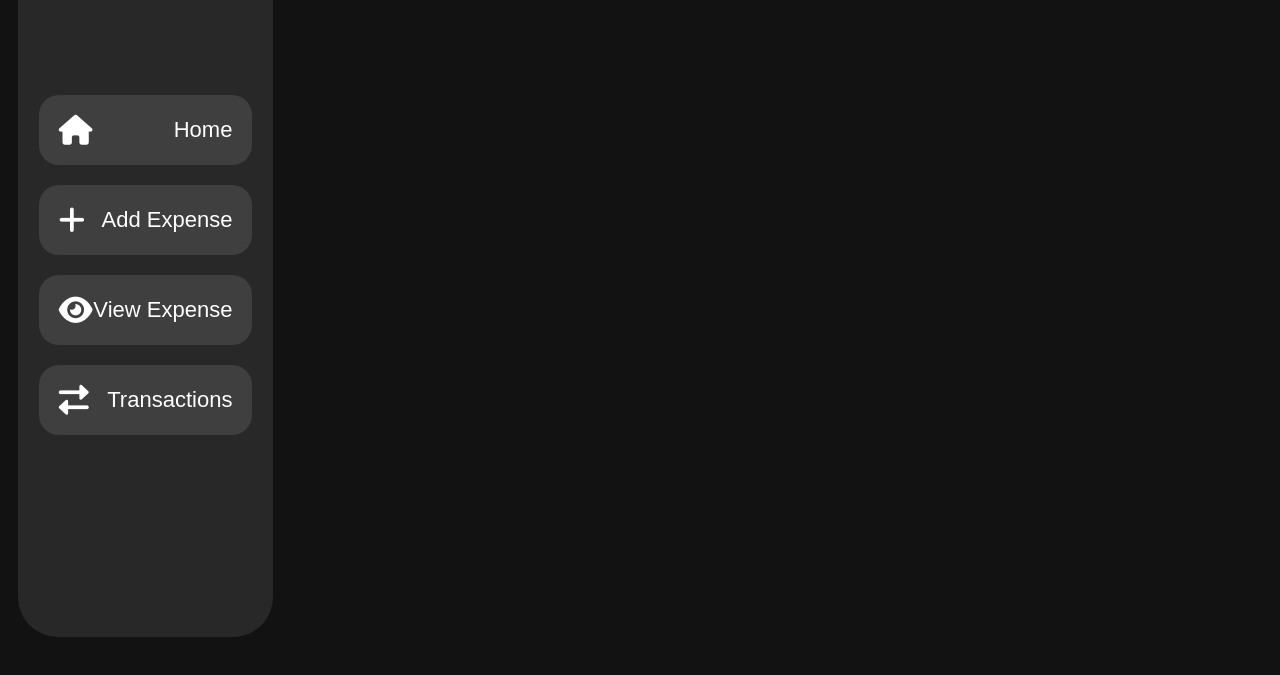
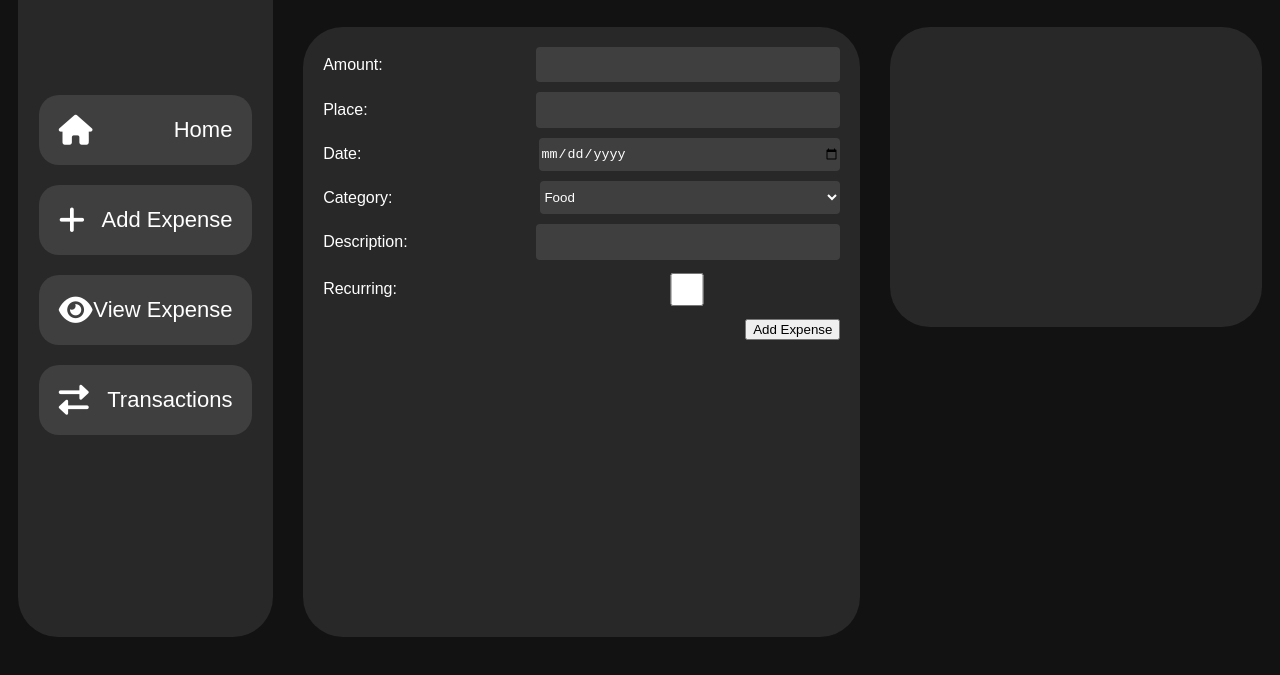
Before and after one commit to Outdatedcandy92/ExpenseTracker, a plain HTML site: page Add_Expenses.html in a window 1280 px wide. Shown: the part 141-816 px from the top of the page. Drawn offline with Linux system fonts and the light colour scheme.

Commit message:
expenses page

```diff
--- a/Add_Expenses.html
+++ b/Add_Expenses.html
@@ -41,7 +41,52 @@
 
 
 
+        <div class="box headbox">
+            <h1>Add Expenses</h1>
+            <hr class="white-line">
+        </div>
 
+
+        <div class="box expense-form">
+            <form class="expense-form">
+                <div class="form-group">
+                    <label for="amount">Amount:</label>
+                    <input type="number" id="amount" name="amount">
+                </div>
+                <div class="form-group">
+                    <label for="place">Place:</label>
+                    <input type="text" id="place" name="place">
+                </div>
+                <div class="form-group">
+                    <label for="date">Date:</label>
+                    <input type="date" id="date" name="date">
+                </div>
+                <div class="form-group">
+                    <label for="category">Category:</label>
+                    <select id="category" name="category">
+                        <option value="food">Food</option>
+                        <option value="transport">Transport</option>
+                        <option value="entertainment">Entertainment</option>
+                        <option value="utilities">Utilities</option>
+                        <option value="other">Other</option>
+                    </select>
+                </div>
+                <div class="form-group">
+                    <label for="description">Description:</label>
+                    <input type="text" id="description" name="description">
+                </div>
+                <div class="form-group">
+                    <label for="recurring">Recurring:</label>
+                    <input type="checkbox" id="recurring" name="recurring">
+                </div>
+                <div class="form-group submit-button">
+                    <button type="submit">Add Expense</button>
+                </div>
+            </form>
+        </div>
+
+
+        <div class="box scan-bill"></div>
 
 
     </div>
--- a/src/Add_Expenses.css
+++ b/src/Add_Expenses.css
@@ -11,11 +11,11 @@ body {
 .grid-container {
     display: grid;
     grid-template-areas:
-        "box1 box2 box3"
-        "box1 box2 box3"
-        "box1 box4 box4";
-    grid-template-columns: 1fr 2fr 2fr;
-    grid-template-rows: 1fr 1fr 1.5fr;
+        "box1 box2 box2"
+        "box1 box3 box4"
+        "box1 box3 box4";
+    grid-template-columns: 1fr 3fr 2fr;
+    grid-template-rows: 0.5fr 2fr 2fr;
     grid-gap: 30px;
     padding: 10px;
     height: calc(100vh - 20px);
@@ -68,3 +68,66 @@ body {
     margin-left: 20px;
     font-size: 30px;
 }
+
+
+.headbox {
+    background-color: #00000000;
+    grid-area: box2;
+    display: flex;
+    flex-direction: column;
+height: 10vh;
+}
+.white-line {
+    border: 0;
+    height: 1px;
+    background: white;
+    margin: -10px 0px;
+}
+.expense-form{
+   grid-area: box3;
+   margin-bottom: 20px;
+   display: flex;
+   flex-direction: column;
+   gap: 10px;
+}
+.form-group {
+    display: flex;
+    justify-content: space-between;
+    align-items: center;
+}
+
+.form-group label {
+    flex: 1;
+    margin-right: 10px;
+}
+
+.form-group input,
+.form-group select {
+    width: 300px;
+    height: 2.5em;
+    background-color: #3F3F3F;
+    border: none;
+    border-radius: 4px;
+    color: white;
+}
+
+input[type="number"]::-webkit-inner-spin-button,
+input[type="number"]::-webkit-outer-spin-button {
+    -webkit-appearance: none;
+    background-color: #3F3F3F;
+    color: yellow;
+    border: none;
+    margin: 0;
+    width: 16px;
+    height: 16px;
+    cursor: pointer;
+}
+
+/* input[type="number"] {
+    -moz-appearance: textfield;
+} */
+
+.submit-button {
+    display: flex;
+    justify-content: flex-end;
+}
```
